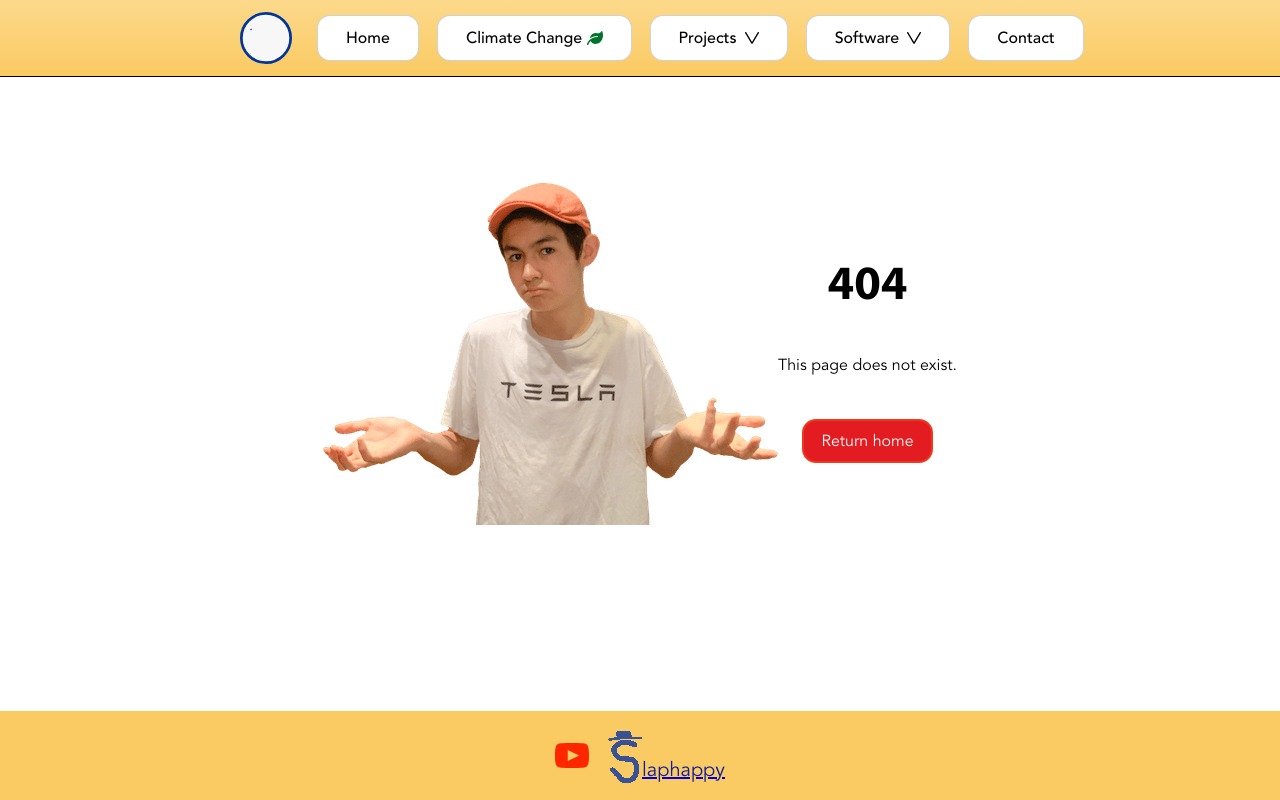
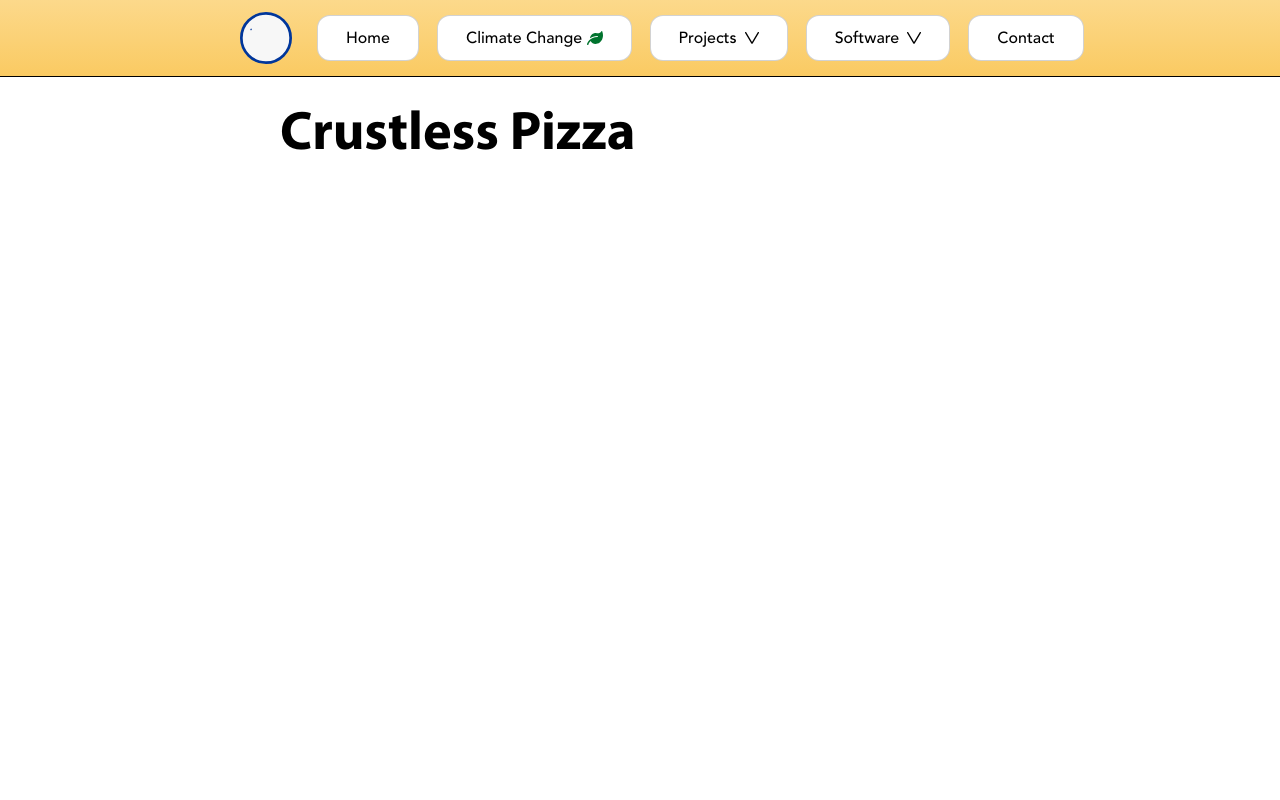
Before and after one commit to JoelGrayson/joelgrayson.com, a Next.js app: page /maths/crustless-pizza in a window 1280 px wide. Before the commit this address had no page. Shown: the top 800 px of the page. Built offline with nearby package versions, Linux system fonts and the light colour scheme.

Commit message:
crustless pizza

```diff
--- /dev/null
+++ b/pages/maths/crustless-pizza/index.tsx
@@ -0,0 +1,8 @@
+import Page from '@/components/Page';
+
+export default function CrustlessPizza() {
+    return (<Page padding>
+        <h1>Crustless Pizza</h1>
+        <iframe src="/maths/crustless-pizza/Crustless Pizza Pieces Recurrence Problem.pdf" width="100%" style={{height: "90vh"}} />
+    </Page>);
+}
--- a/pages/maths/icosahedron-navigation/index.tsx
+++ b/pages/maths/icosahedron-navigation/index.tsx
@@ -3,7 +3,7 @@ import Button from '@jcomponents/button';
 import styles from './btn-icon.module.css';
 import Link from 'next/link';
 
-export default function index() {
+export default function IcosahedronNavigation() {
     return (<Page padding>
         <Link href="/maths">
             <Button style={{
--- a/pages/maths/index.tsx
+++ b/pages/maths/index.tsx
@@ -20,6 +20,9 @@ export default function Maths() {
             <Subject link='/maths/icosahedron-navigation'>
                 <div>Icosahedron Navigation</div>
                 <Image src='/maths/icosahedron-navigation/icosahedron.png' alt='icosahedron' width='200px' height='200px' />
+            </Subject>
+            <Subject link='/maths/crustless-pizza'>
+                <div>Crustless Pizza Pieces Recurrence Problem</div>
             </Subject>
         </div>
     </Page>);
```
Also changed, not shown: 1 other file (tests, documents, lock files or other folders).
